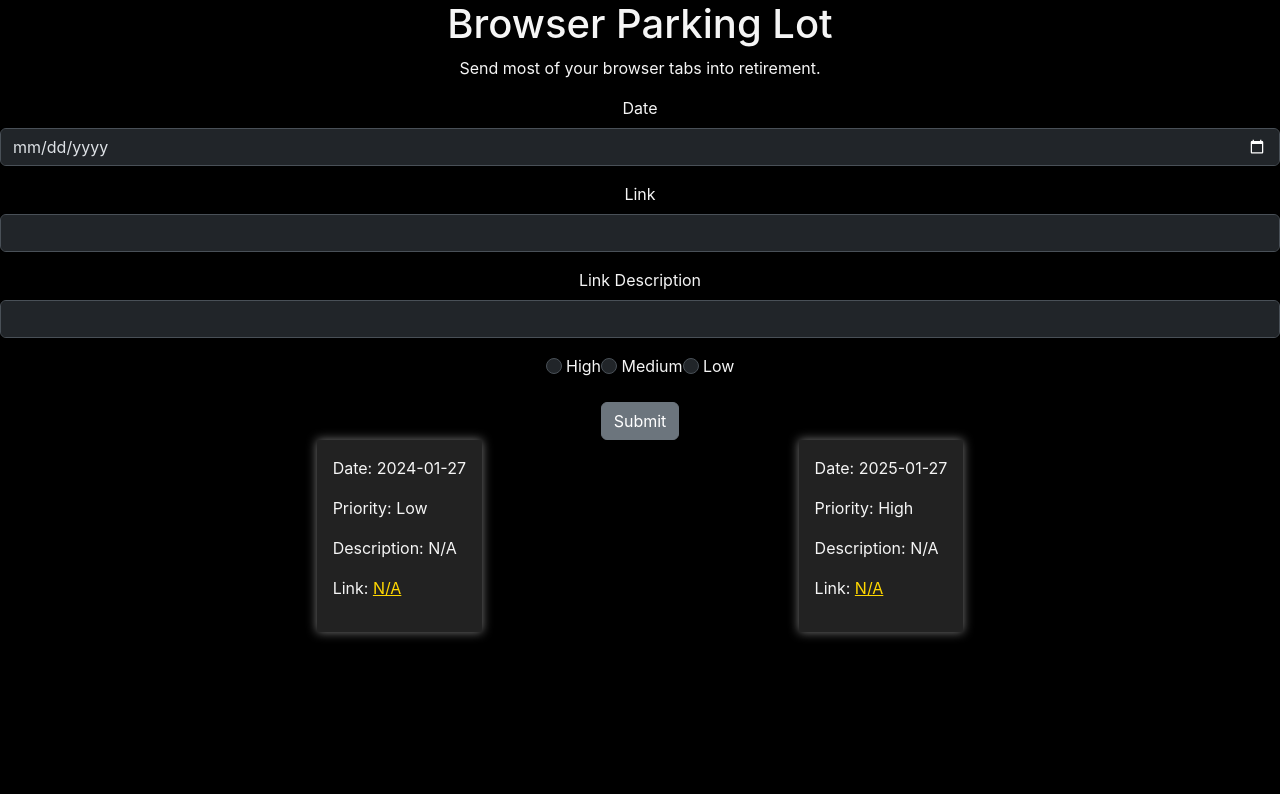
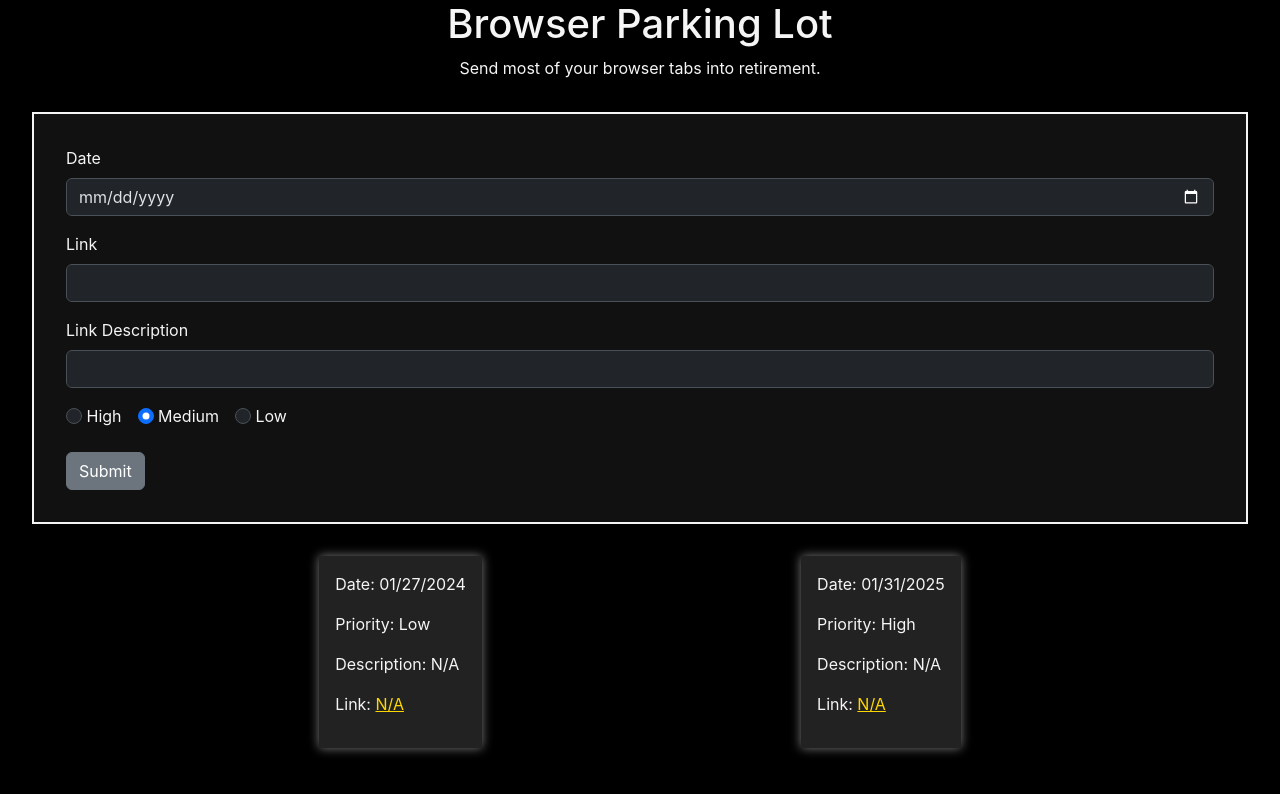
Before and after one commit to cheyennefahr123/to-do-list, a React (Create React App) app: page / in a window 1280 px wide. Shown: the top 794 px of the page. Built offline with nearby package versions, Linux system fonts and the light colour scheme.

Commit message:
formmating form and setting useStates

```diff
--- a/src/App.jsx
+++ b/src/App.jsx
@@ -9,14 +9,14 @@ function App() {
     const [ToDoListItems, setToDoListItems] = useState ([
         {
             id: nanoid(),
-            date: "2024-01-27",
+            date: "01/27/2024",
             priority: "Low",
             link: "N/A",
             description: "N/A"
         },
         {
             id: nanoid(),
-            date: "2025-01-27",
+            date: "01/31/2025",
             priority: "High",
             link: "N/A",
             description: "N/A"
--- /dev/null
+++ b/src/Components/ToDoListForm/ToDoForm.css
@@ -0,0 +1,7 @@
+.to-do-form {
+    margin: 2rem;
+    border: 2px solid whitesmoke;
+    background-color: #111111;
+    padding: 2rem;
+    text-align: left;
+}
--- a/src/Components/ToDoListForm/ToDoListForm.jsx
+++ b/src/Components/ToDoListForm/ToDoListForm.jsx
@@ -1,16 +1,58 @@
-import React from 'react'
+import React, { useState } from 'react'
 import { Form, Button, FormGroup, Label, Input } from 'reactstrap';
+import './ToDoForm.css'
+
+const PRIORITIES = {
+  High: 'High',
+  Medium: 'Medium',
+  Low: 'Low',
+}
+
 
 export default function ToDoListForm() {
+
+  const [date, setDate] = useState('');
+  const [link, setLink] = useState('');
+  const [description, setDescription] = useState('');
+  const [priority, setPriority] = useState(PRIORITIES.Medium);
+
+  function handleDateChange(e){
+    setDate(e.target.value);
+  }
+
+  function handleLinkChange(e){
+    setLink(e.target.value);
+  }
+
+  function handleDescriptionChange(e){
+    setDescription(e.target.value);
+  }
+
+  function handlePriorityChange(e) {
+    setPriority(e.target.value);
+  }
+
   return (
     <Form data-bs-theme="dark" className="to-do-form">
       <FormGroup className ="to-do-row">
         <Label htmlFor="link-date">Date</Label>
-        <Input id="link-date" name="date" type="date" required />
+        <Input
+            id="link-date"
+            name="date"
+            type="date"
+            value={date}
+            onChange={handleDateChange}
+            required />
       </FormGroup>
       <FormGroup className ="to-do-row">
         <Label htmlFor="link-url">Link</Label>
-        <Input id="link-url" name="url" type="url" required />
+        <Input
+            id="link-url"
+            name="url"
+            type="url"
+            value={link}
+            onChange={handleLinkChange}
+            required />
       </FormGroup>
       <FormGroup className ="to-do-row">
         <Label htmlFor="link-description">Link Description</Label>
@@ -18,30 +60,38 @@ export default function ToDoListForm() {
           id="link-description"
           type="text"
           name="description"
+          value={description}
+          onChange={handleDescriptionChange}
           required />
       </FormGroup>
       <FormGroup className ="to-do-row">
         <Input
           name="radio-priority"
           type="radio"
-          value="High"
+          value={PRIORITIES.High}
+          checked={priority === PRIORITIES.High}
+          onChange={handlePriorityChange}
           id="prio-high" />
         {' '}
-        <Label htmlFor="prio-medium">High</Label>
+        <Label htmlFor="prio-high" className="me-3">High</Label>
         <Input
           name="radio-priority"
           type="radio"
-          value="Medium"
+          value={PRIORITIES.Medium}
+          checked={priority === PRIORITIES.Medium}
+          onChange={handlePriorityChange}
           id="prio-medium" />
         {' '}
-        <Label htmlFor="prio-medium">Medium</Label>
+        <Label htmlFor="prio-medium" className="me-3">Medium</Label>
         <Input
           name="radio-priority"
           type="radio"
-          value="Low"
+          value={PRIORITIES.Low}
+          checked={priority === PRIORITIES.Low}
+          onChange={handlePriorityChange}
           id="prio-low" />
         {' '}
-        <Label htmlFor="prio-low">Low</Label>
+        <Label htmlFor="prio-low"className="me-3">Low</Label>
       </FormGroup>
       <Button type="submit">Submit</Button>
     </Form>
```
